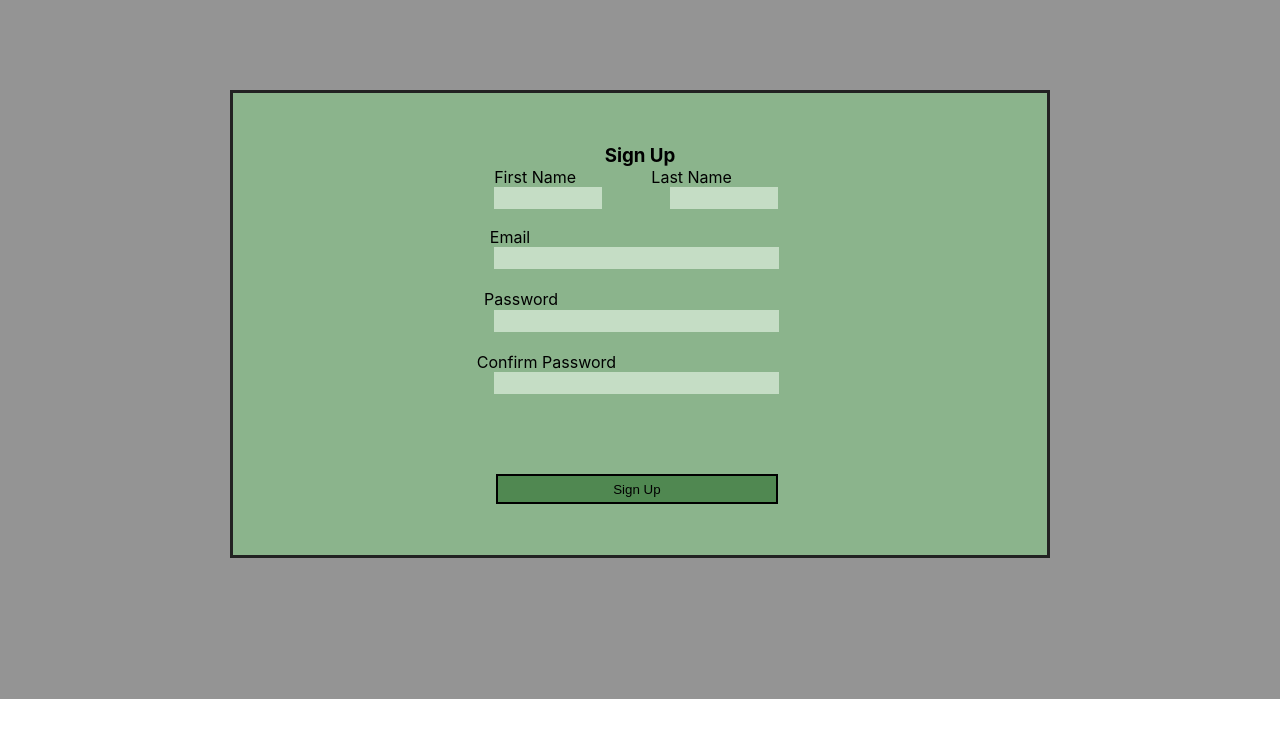
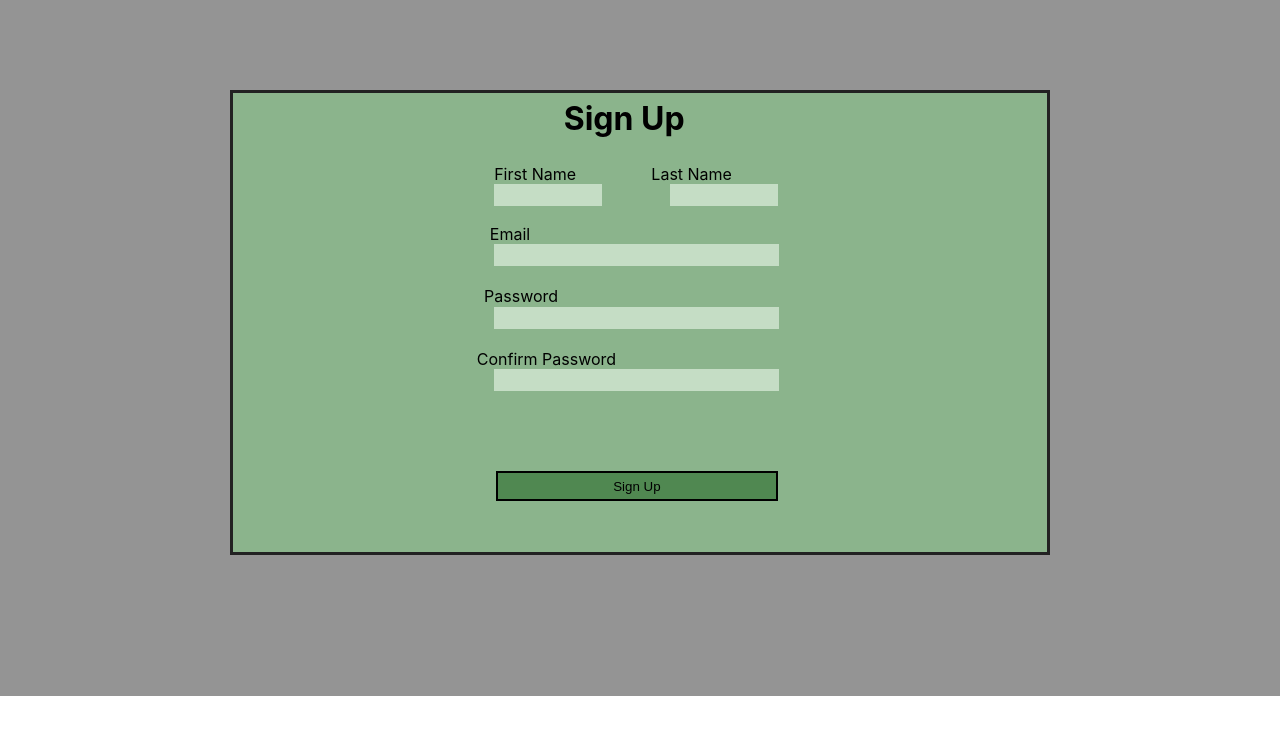
Before and after one commit to Bstuart77/Checklist_418, a React (Create React App) app: page /signup in a window 1280 px wide. Shown: the top 738 px of the page. Built offline with nearby package versions, Linux system fonts and the light colour scheme.

Commit message:
Adjusted padding for h3 tag

```diff
--- a/src/SignUp.css
+++ b/src/SignUp.css
@@ -10,6 +10,13 @@ body {
 code {
   font-family: source-code-pro, Menlo, Monaco, Consolas, 'Courier New',
     monospace;
+}
+
+.SignUpText{
+  font-size: xx-large;
+  margin-top: -7%;
+  padding-bottom: 4%;
+  padding-right: 5%;
 }
 
 .SignUpSpiral1{
```
